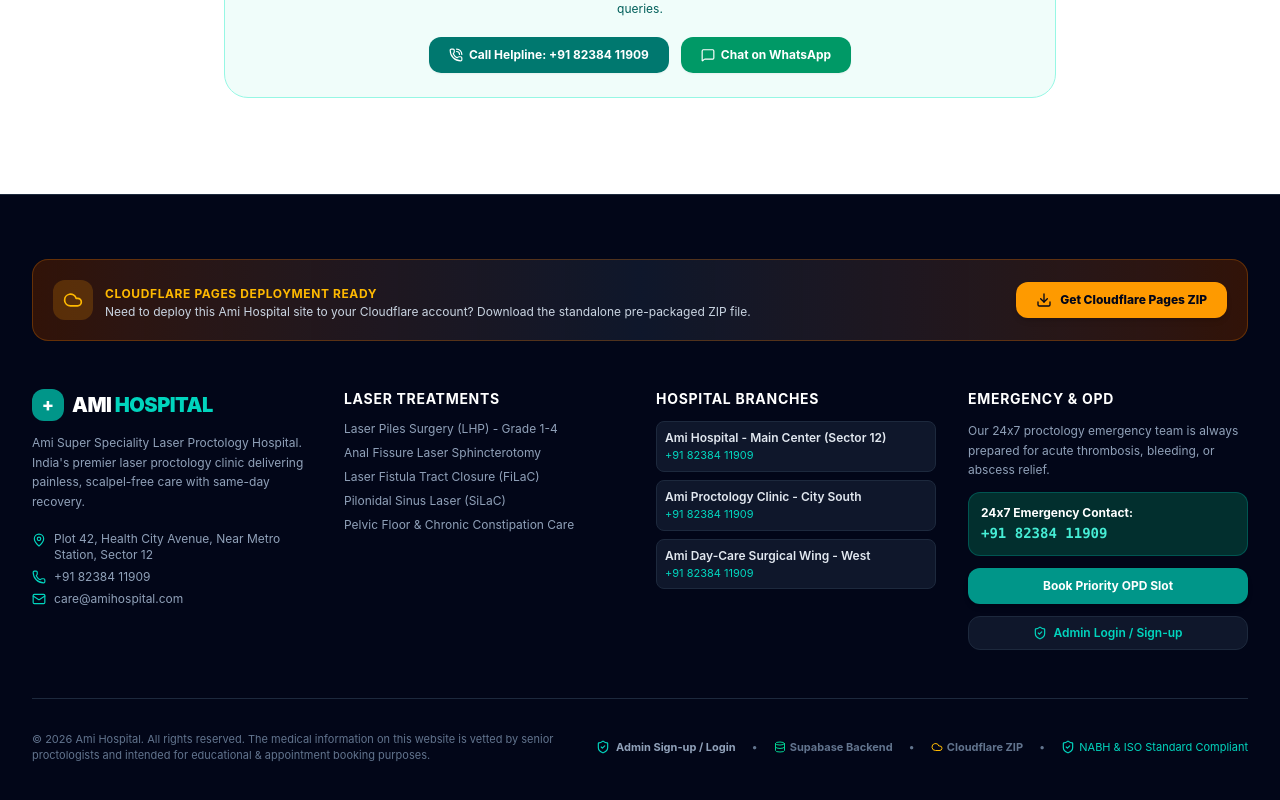
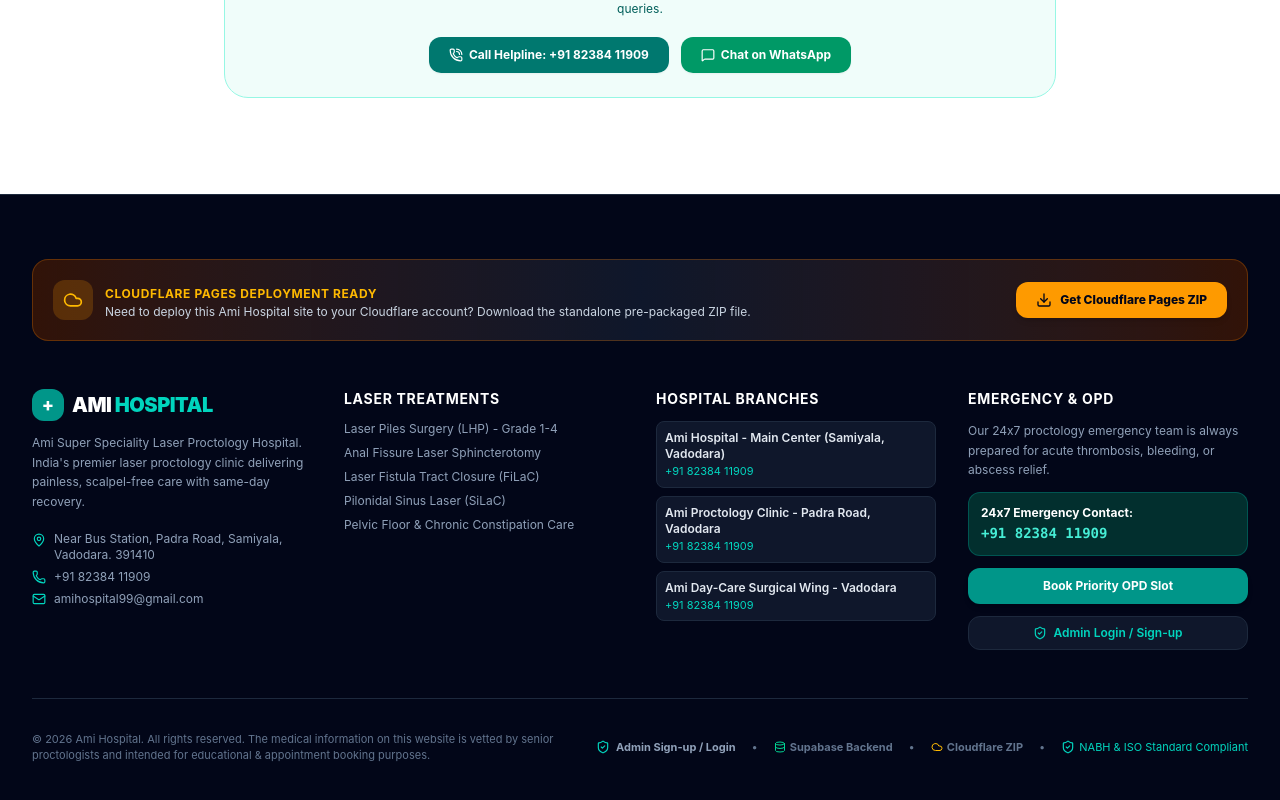
Before and after one commit to amihospital99-ami/ami, a React (Vite) app: page / in a window 1280 px wide. Shown: the part 8068-8868 px from the top of the page. Built offline with nearby package versions, Linux system fonts and the light colour scheme; no server answers.

Commit message:
fix: update contact details and hospital location
Updated hospital address, email, and location data to reflect the Vadodara branch. Added mailto link to the footer and updated schema markup.

```diff
--- a/index.html
+++ b/index.html
@@ -37,6 +37,14 @@
       "openingHours": "Mo-Su 00:00-23:59",
       "priceRange": "$$",
       "telephone": "+91-82384-11909",
+      "address": {
+        "@type": "PostalAddress",
+        "streetAddress": "Near Bus Station, Padra Road, Samiyala",
+        "addressLocality": "Vadodara",
+        "addressRegion": "Gujarat",
+        "postalCode": "391410",
+        "addressCountry": "IN"
+      },
       "availableService": [
         {
           "@type": "MedicalTherapy",
--- a/src/components/Footer.tsx
+++ b/src/components/Footer.tsx
@@ -70,7 +70,11 @@
               </div>
               <div className="flex items-center gap-2">
                 <Mail className="w-3.5 h-3.5 text-teal-400 shrink-0" />
-                <span>{HOSPITAL_INFO.email}</span>
+                <span>
+                  <a href={`mailto:${HOSPITAL_INFO.email}`} className="hover:text-teal-400 transition">
+                    {HOSPITAL_INFO.email}
+                  </a>
+                </span>
               </div>
             </div>
           </div>
--- a/src/data/hospitalData.ts
+++ b/src/data/hospitalData.ts
@@ -7,14 +7,14 @@
   phone: '+91 82384 11909',
   emergencyPhone: '+91 82384 11909',
   whatsappNumber: '+918238411909',
-  email: 'care@amihospital.com',
-  address: 'Plot 42, Health City Avenue, Near Metro Station, Sector 12',
-  city: 'Mumbai / Delhi / Ahmedabad / Bangalore Hubs',
+  email: 'amihospital99@gmail.com',
+  address: 'Near Bus Station, Padra Road, Samiyala, Vadodara. 391410',
+  city: 'Vadodara, Gujarat',
   timings: 'OPD: 8:00 AM - 9:00 PM (Emergency 24x7)',
   branches: [
-    { name: 'Ami Hospital - Main Center (Sector 12)', phone: '+91 82384 11909' },
-    { name: 'Ami Proctology Clinic - City South', phone: '+91 82384 11909' },
-    { name: 'Ami Day-Care Surgical Wing - West', phone: '+91 82384 11909' },
+    { name: 'Ami Hospital - Main Center (Samiyala, Vadodara)', phone: '+91 82384 11909' },
+    { name: 'Ami Proctology Clinic - Padra Road, Vadodara', phone: '+91 82384 11909' },
+    { name: 'Ami Day-Care Surgical Wing - Vadodara', phone: '+91 82384 11909' },
   ],
   stats: {
     patientsTreated: '15,000+',
--- a/src/utils/zipGenerator.ts
+++ b/src/utils/zipGenerator.ts
@@ -628,9 +628,9 @@
             Super Speciality Laser Proctology Center. Committed to painless, modern, and permanent solutions for anorectal disorders.
           </p>
           <div class="mt-4 text-xs text-slate-300 space-y-1">
-            <p>📍 Plot 42, Health City Avenue, Sector 12</p>
+            <p>📍 Near Bus Station, Padra Road, Samiyala, Vadodara. 391410</p>
             <p>📞 Helpline: +91 82384 11909</p>
-            <p>✉️ care@amihospital.com</p>
+            <p>✉️ amihospital99@gmail.com</p>
           </div>
         </div>
         <div>
```
Also changed, not shown: 1 other file (tests, documents, lock files or other folders).
